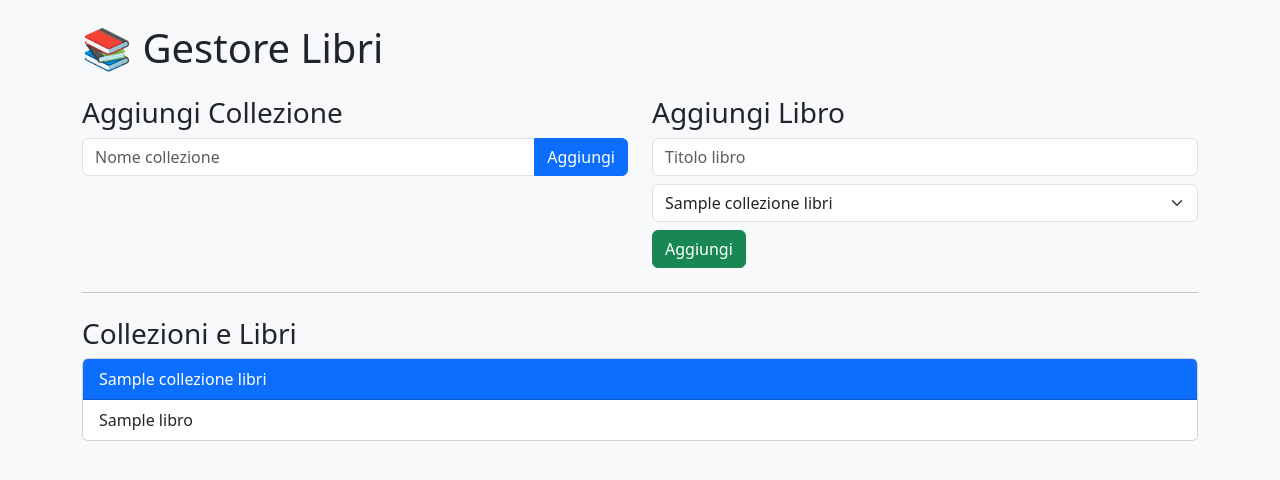
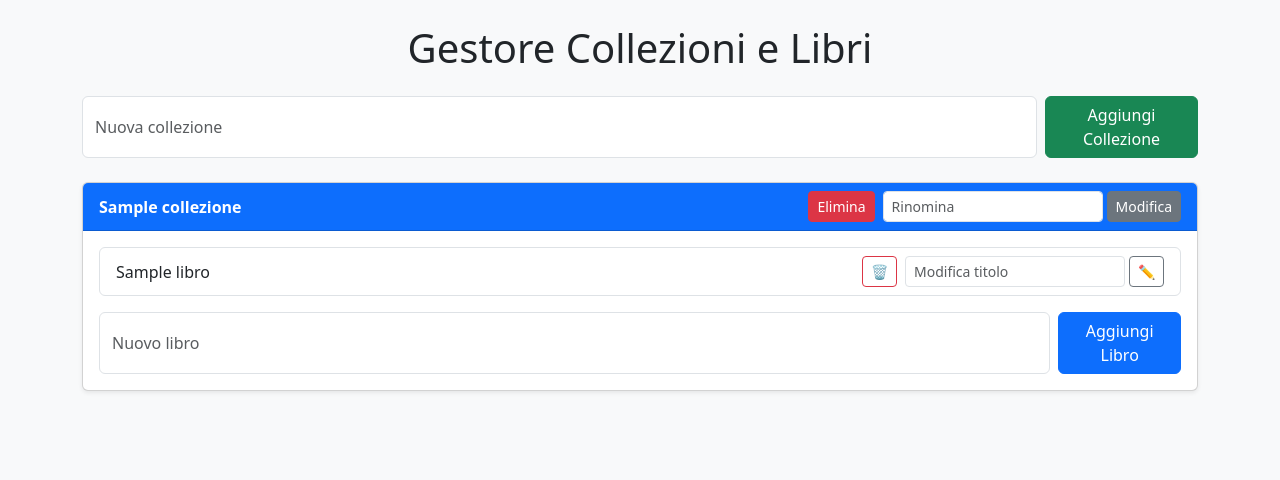
Before and after one commit to ricky2905/gestore-libri, a Flask app: template templates/index.html in a window 1280 px wide. Shown: the top 480 px of the page. Run offline with Flask 3, Linux system fonts and the light colour scheme; the template is opened without the code that fills it: most values are stand-ins (such as "Sample title", 1, 10 or a date in 2020).

Commit message:
Funzionalità completa: CRUD collezioni e libri + Bootstrap

```diff
--- a/app.py
+++ b/app.py
@@ -1,18 +1,24 @@
 from flask import Flask, render_template, request, redirect
 import sqlite3
-import os
 
 app = Flask(__name__)
-DB_PATH = os.path.join(os.path.dirname(__file__), 'libri.db')
+DB_PATH = 'libri.db'
 
 def init_db():
     conn = sqlite3.connect(DB_PATH)
     c = conn.cursor()
     c.execute('''
+        CREATE TABLE IF NOT EXISTS collezioni (
+            id INTEGER PRIMARY KEY AUTOINCREMENT,
+            nome TEXT NOT NULL
+        )
+    ''')
+    c.execute('''
         CREATE TABLE IF NOT EXISTS libri (
             id INTEGER PRIMARY KEY AUTOINCREMENT,
-            collezione TEXT NOT NULL,
-            titolo TEXT NOT NULL
+            titolo TEXT NOT NULL,
+            collezione_id INTEGER,
+            FOREIGN KEY(collezione_id) REFERENCES collezioni(id)
         )
     ''')
     conn.commit()
@@ -22,26 +28,85 @@ def init_db():
 def index():
     conn = sqlite3.connect(DB_PATH)
     c = conn.cursor()
-    c.execute('SELECT collezione, titolo FROM libri')
-    libri = c.fetchall()
+    c.execute('SELECT id, nome FROM collezioni')
+    collezioni = c.fetchall()
+
+    collezione_libri = []
+    for collezione_id, nome in collezioni:
+        c.execute('SELECT id, titolo FROM libri WHERE collezione_id = ?', (collezione_id,))
+        libri = c.fetchall()
+        collezione_libri.append({
+            'id': collezione_id,
+            'nome': nome,
+            'libri': libri
+        })
+
     conn.close()
-    return render_template('index.html', libri=libri)
+    return render_template('index.html', collezione_libri=collezione_libri)
 
-@app.route('/aggiungi', methods=['POST'])
-def aggiungi_libro():
-    collezione = request.form['collezione']
-    titolo = request.form['titolo']
-
-    if collezione and titolo:
+@app.route('/aggiungi_collezione', methods=['POST'])
+def aggiungi_collezione():
+    nome = request.form['nome']
+    if nome:
         conn = sqlite3.connect(DB_PATH)
         c = conn.cursor()
-        c.execute('INSERT INTO libri (collezione, titolo) VALUES (?, ?)', (collezione, titolo))
+        c.execute('INSERT INTO collezioni (nome) VALUES (?)', (nome,))
         conn.commit()
         conn.close()
-
     return redirect('/')
 
-# solo su Render chiamato via gunicorn
-init_db()
+@app.route('/aggiungi_libro/<int:collezione_id>', methods=['POST'])
+def aggiungi_libro(collezione_id):
+    titolo = request.form['titolo']
+    if titolo:
+        conn = sqlite3.connect(DB_PATH)
+        c = conn.cursor()
+        c.execute('INSERT INTO libri (titolo, collezione_id) VALUES (?, ?)', (titolo, collezione_id))
+        conn.commit()
+        conn.close()
+    return redirect('/')
 
-# non usare app.run per Render
+@app.route('/modifica_collezione/<int:id>', methods=['POST'])
+def modifica_collezione(id):
+    nuovo_nome = request.form['nuovo_nome']
+    if nuovo_nome:
+        conn = sqlite3.connect(DB_PATH)
+        c = conn.cursor()
+        c.execute('UPDATE collezioni SET nome = ? WHERE id = ?', (nuovo_nome, id))
+        conn.commit()
+        conn.close()
+    return redirect('/')
+
+@app.route('/elimina_collezione/<int:id>', methods=['POST'])
+def elimina_collezione(id):
+    conn = sqlite3.connect(DB_PATH)
+    c = conn.cursor()
+    c.execute('DELETE FROM libri WHERE collezione_id = ?', (id,))
+    c.execute('DELETE FROM collezioni WHERE id = ?', (id,))
+    conn.commit()
+    conn.close()
+    return redirect('/')
+
+@app.route('/modifica_libro/<int:id>', methods=['POST'])
+def modifica_libro(id):
+    nuovo_titolo = request.form['nuovo_titolo']
+    if nuovo_titolo:
+        conn = sqlite3.connect(DB_PATH)
+        c = conn.cursor()
+        c.execute('UPDATE libri SET titolo = ? WHERE id = ?', (nuovo_titolo, id))
+        conn.commit()
+        conn.close()
+    return redirect('/')
+
+@app.route('/elimina_libro/<int:id>', methods=['POST'])
+def elimina_libro(id):
+    conn = sqlite3.connect(DB_PATH)
+    c = conn.cursor()
+    c.execute('DELETE FROM libri WHERE id = ?', (id,))
+    conn.commit()
+    conn.close()
+    return redirect('/')
+
+if __name__ == '__main__':
+    init_db()
+    app.run(host='0.0.0.0', port=10000)
--- a/templates/index.html
+++ b/templates/index.html
@@ -1,58 +1,57 @@
-<!DOCTYPE html>
-<html>
+<!doctype html>
+<html lang="it">
 <head>
+    <meta charset="UTF-8">
     <title>Gestore Libri</title>
-    <link href="https://cdn.jsdelivr.net/npm/bootstrap@5.3.3/dist/css/bootstrap.min.css" rel="stylesheet">
+    <link href="https://cdn.jsdelivr.net/npm/bootstrap@5.3.0/dist/css/bootstrap.min.css" rel="stylesheet">
 </head>
 <body class="bg-light">
-    <div class="container py-4">
-        <h1 class="mb-4">📚 Gestore Libri</h1>
+    <div class="container mt-4">
+        <h1 class="mb-4 text-center">Gestore Collezioni e Libri</h1>
 
-        <div class="row">
-            <div class="col-md-6">
-                <h3>Aggiungi Collezione</h3>
-                <form action="/aggiungi_collezione" method="POST" class="mb-4">
-                    <div class="input-group">
-                        <input type="text" name="nome" class="form-control" placeholder="Nome collezione" required>
-                        <button type="submit" class="btn btn-primary">Aggiungi</button>
-                    </div>
-                </form>
+        <!-- Aggiungi Collezione -->
+        <form action="/aggiungi_collezione" method="POST" class="mb-4 d-flex">
+            <input type="text" name="nome" class="form-control me-2" placeholder="Nuova collezione" required>
+            <button class="btn btn-success">Aggiungi Collezione</button>
+        </form>
+
+        {% for collezione in collezione_libri %}
+        <div class="card mb-4 shadow-sm">
+            <div class="card-header bg-primary text-white d-flex justify-content-between align-items-center">
+                <strong>{{ collezione.nome }}</strong>
+                <div class="d-flex">
+                    <form action="/elimina_collezione/{{ collezione.id }}" method="POST" class="me-2">
+                        <button class="btn btn-sm btn-danger">Elimina</button>
+                    </form>
+                    <form action="/modifica_collezione/{{ collezione.id }}" method="POST" class="d-flex">
+                        <input type="text" name="nuovo_nome" placeholder="Rinomina" class="form-control form-control-sm me-1">
+                        <button class="btn btn-sm btn-secondary">Modifica</button>
+                    </form>
+                </div>
             </div>
-            <div class="col-md-6">
-                <h3>Aggiungi Libro</h3>
-                <form action="/aggiungi_libro" method="POST">
-                    <div class="mb-2">
-                        <input type="text" name="titolo" class="form-control" placeholder="Titolo libro" required>
-                    </div>
-                    <div class="mb-2">
-                        <select name="collezione_id" class="form-select" required>
-                            {% for nome, libri in collezione_libri.items() %}
-                                <option value="{{ loop.index }}">{{ nome }}</option>
-                            {% endfor %}
-                        </select>
-                    </div>
-                    <button type="submit" class="btn btn-success">Aggiungi</button>
+            <div class="card-body">
+                <ul class="list-group mb-3">
+                    {% for libro in collezione.libri %}
+                    <li class="list-group-item d-flex justify-content-between align-items-center">
+                        {{ libro[1] }}
+                        <div class="d-flex">
+                            <form action="/elimina_libro/{{ libro[0] }}" method="POST" class="me-2">
+                                <button class="btn btn-sm btn-outline-danger">🗑️</button>
+                            </form>
+                            <form action="/modifica_libro/{{ libro[0] }}" method="POST" class="d-flex">
+                                <input type="text" name="nuovo_titolo" placeholder="Modifica titolo" class="form-control form-control-sm me-1">
+                                <button class="btn btn-sm btn-outline-secondary">✏️</button>
+                            </form>
+                        </div>
+                    </li>
+                    {% endfor %}
+                </ul>
+                <form action="/aggiungi_libro/{{ collezione.id }}" method="POST" class="d-flex">
+                    <input type="text" name="titolo" class="form-control me-2" placeholder="Nuovo libro" required>
+                    <button class="btn btn-primary">Aggiungi Libro</button>
                 </form>
             </div>
         </div>
-
-        <hr class="my-4">
-
-        <h3>Collezioni e Libri</h3>
-        {% for nome, libri in collezione_libri.items() %}
-            <div class="card mb-3">
-                <div class="card-header bg-primary text-white">
-                    {{ nome }}
-                </div>
-                <ul class="list-group list-group-flush">
-                    {% for libro in libri %}
-                        <li class="list-group-item">{{ libro }}</li>
-                    {% endfor %}
-                    {% if not libri %}
-                        <li class="list-group-item text-muted">Nessun libro ancora</li>
-                    {% endif %}
-                </ul>
-            </div>
         {% endfor %}
     </div>
 </body>
```
